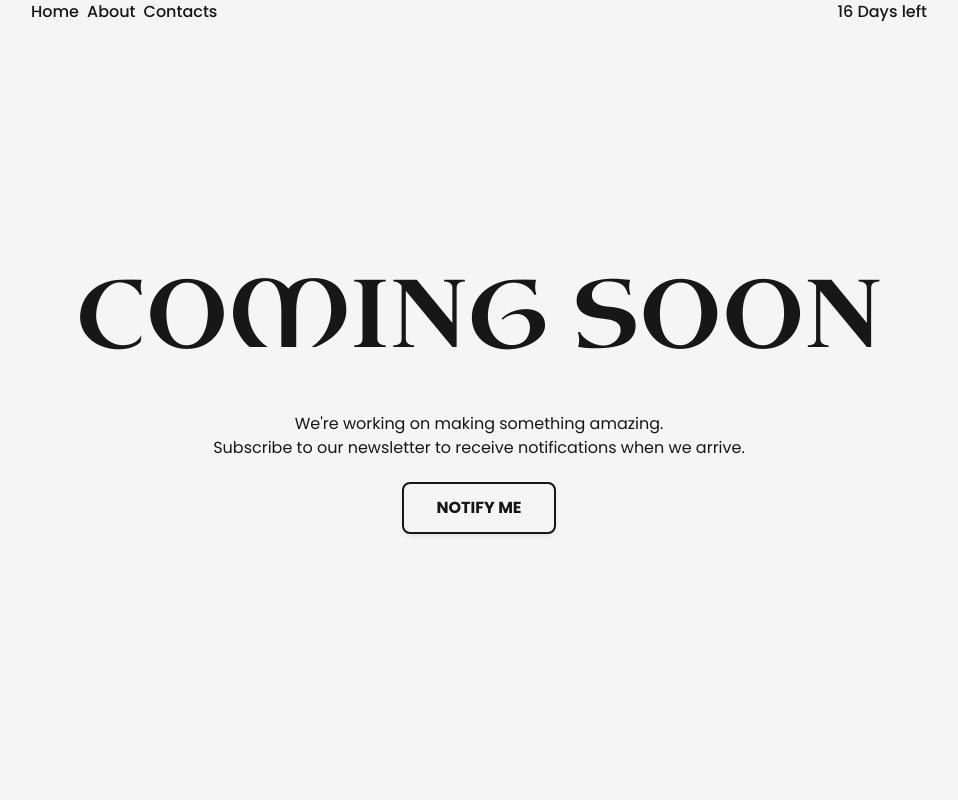
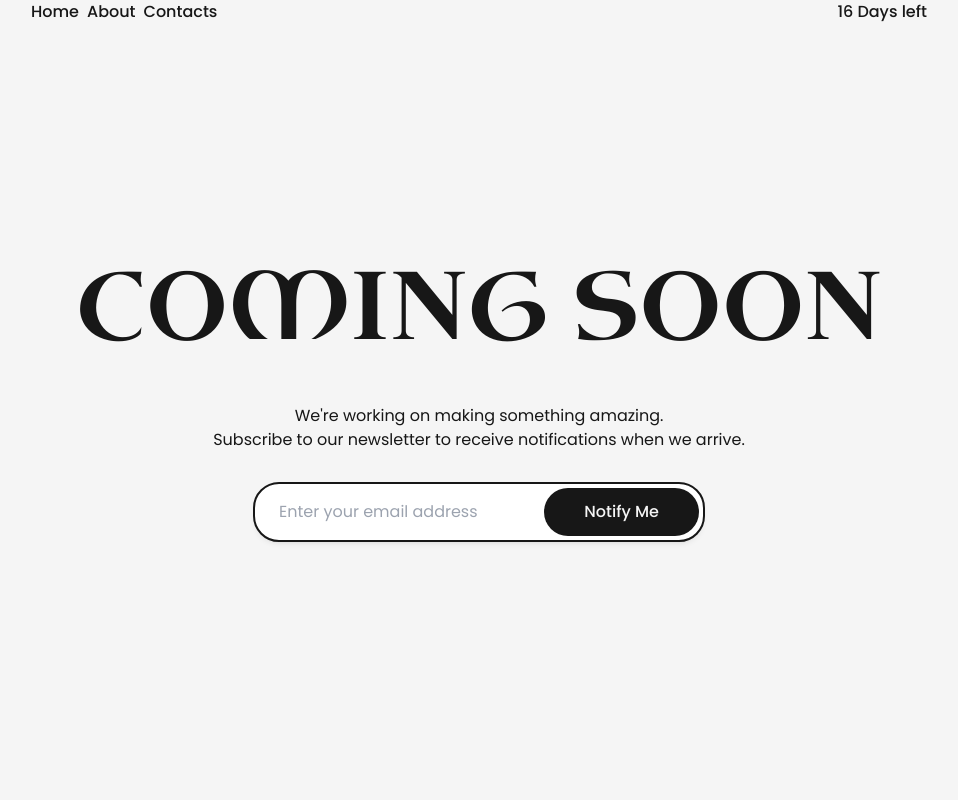
Before and after one commit to fiquell/comsoons, a React (Vite) app: page / in a window 1280 px wide. Shown: the top 800 px of the page, without its empty margins (161-1119 px from the left). Built offline with nearby package versions, Linux system fonts and the light colour scheme.

Commit message:
replace it with form element

```diff
--- a/src/routes/Home.tsx
+++ b/src/routes/Home.tsx
@@ -1,25 +1,57 @@
 import { ourTeams } from "@/constants";
+import { FormEvent, useState } from "react";
 import { Link } from "react-router-dom";
 
 export default function Home() {
+  const [email, setEmail] = useState<string>();
+
+  function handleSubmit(event: FormEvent<HTMLFormElement>) {
+    event.preventDefault();
+    alert("* Don't worry, we will not spam you :)");
+    setEmail("");
+  }
+
   return (
     <div>
       <div className="flex min-h-screen flex-col items-center justify-center text-center">
         <p className="mb-12 font-serif text-6xl md:text-7xl lg:text-8xl">
           COMING SOON
         </p>
-        <div className="mb-6">
+        <div className="mb-8">
           <p>We're working on making something amazing.</p>
           <p>
             Subscribe to our newsletter to receive notifications when we arrive.
           </p>
         </div>
-        <Link
+        <form
+          onSubmit={handleSubmit}
+          className="relative w-full md:w-10/12 lg:w-1/2">
+          <label htmlFor="email" className="sr-only">
+            Email
+          </label>
+          <input
+            type="email"
+            name="email"
+            id="email"
+            placeholder="Enter your email address"
+            required={true}
+            value={email}
+            className="w-full rounded-3xl px-6 py-4 shadow-md outline outline-2 outline-neutral-900"
+          />
+          <div className="absolute inset-y-0 end-1 grid place-content-center">
+            <button
+              type="submit"
+              className="rounded-3xl bg-neutral-900 px-6 py-3 font-medium text-neutral-100 transition duration-300 ease-in-out hover:scale-x-105 md:px-10">
+              Notify Me
+            </button>
+          </div>
+        </form>
+        {/* <Link
           to="/contacts"
           replace={true}
           className="rounded-md bg-neutral-100 px-8 py-3 font-bold text-neutral-900 shadow-md outline outline-2 outline-neutral-900 transition duration-300 ease-in-out hover:rotate-2 hover:scale-110">
           NOTIFY ME
-        </Link>
+        </Link> */}
       </div>
       <div className="flex min-h-screen flex-col items-center justify-center">
         <p className="mb-24 font-serif text-5xl md:text-6xl lg:text-7xl">
```
